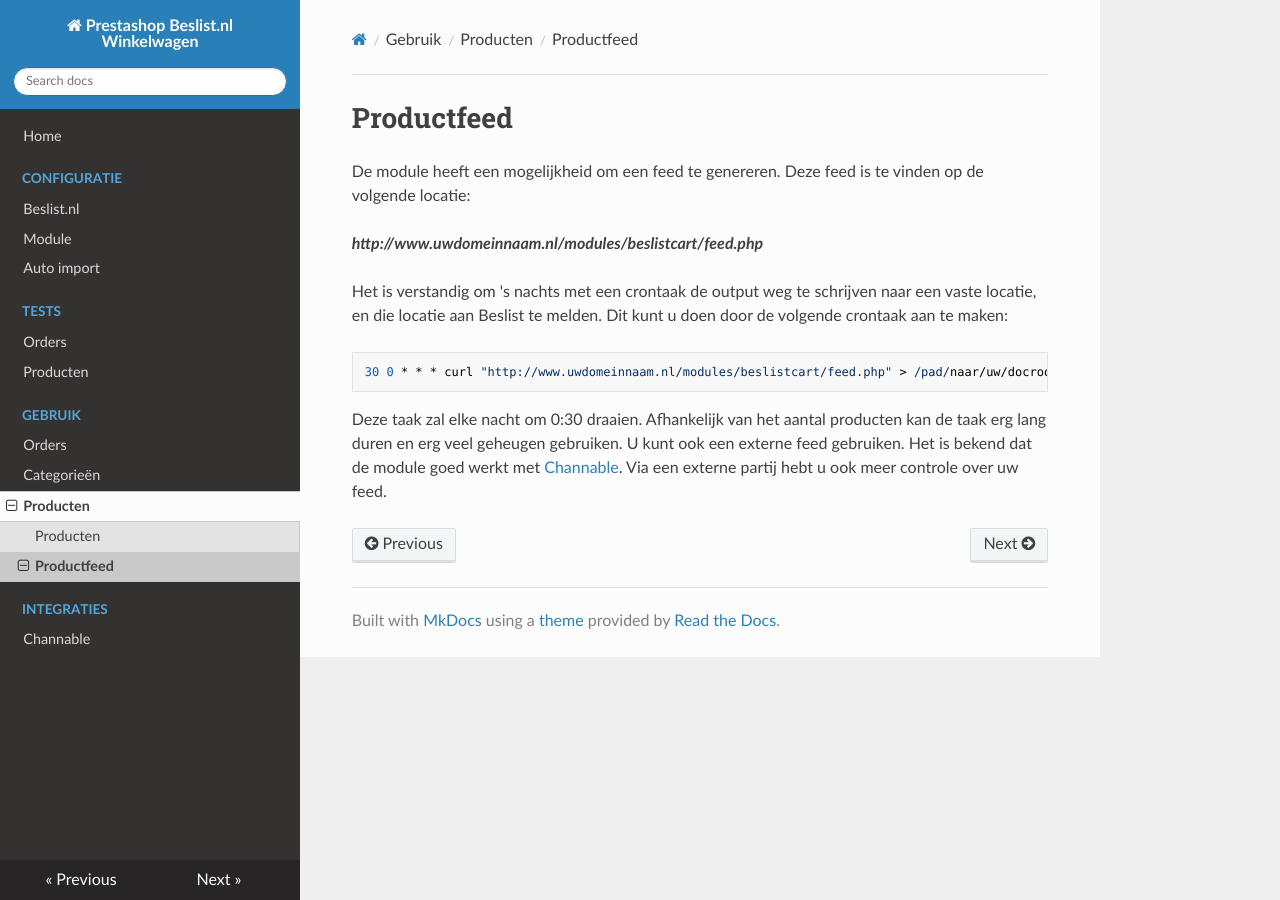
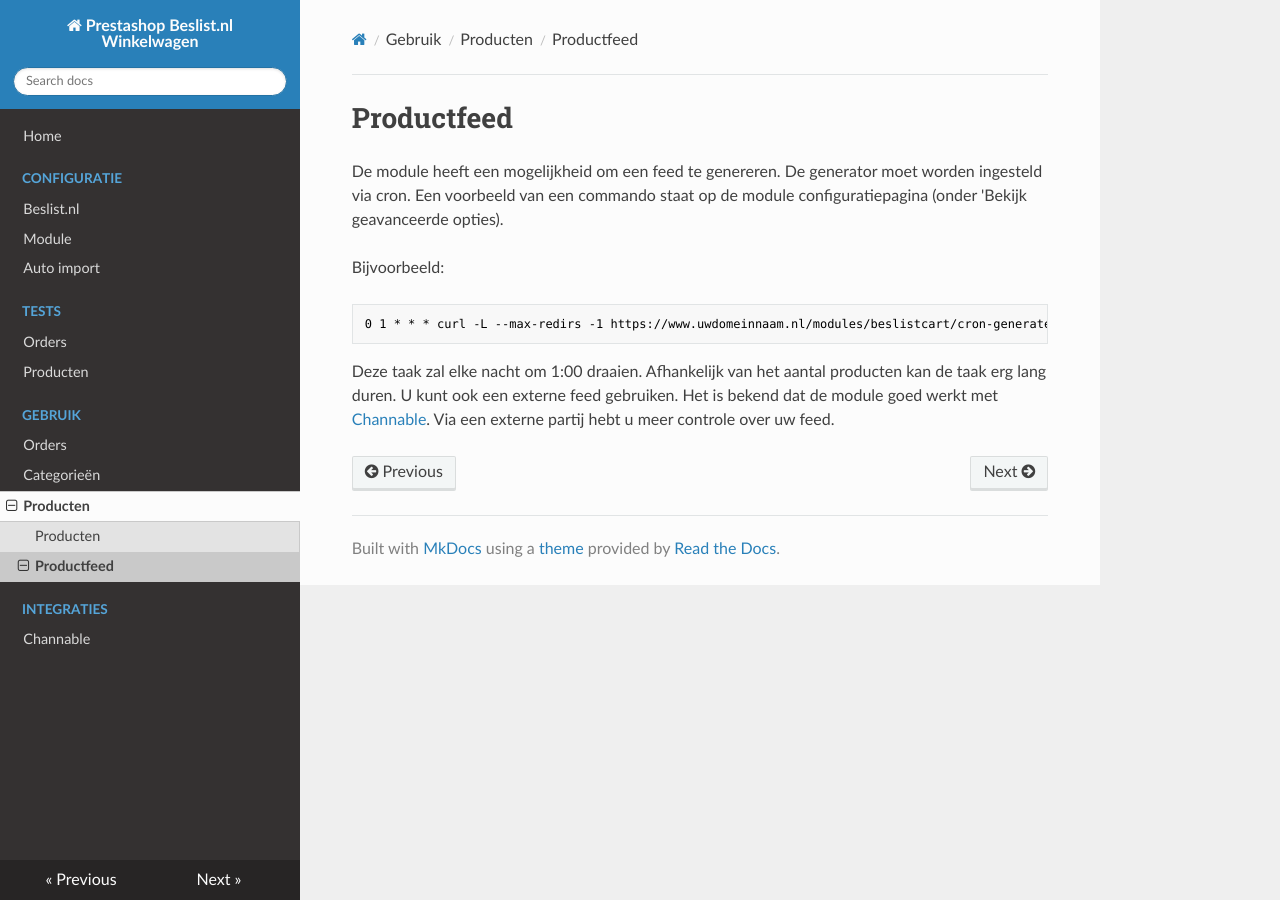
Before and after one commit to werkaandewebshop/prestashop-beslistcart-docs, an MkDocs documentation site: the page built from docs/gebruik/producten/productfeed.md, in a window 1280 px wide. Built offline with MkDocs 1.6.1, drawn with Linux system fonts in a browser that asks for light colours; nearby versions of some CDN libraries; old or Windows-style settings are respelled for this version of MkDocs.

Commit message:
Use new productfeed documentation

````diff
--- a/docs/gebruik/producten/productfeed.md
+++ b/docs/gebruik/producten/productfeed.md
@@ -1,13 +1,12 @@
 # Productfeed
 
-De module heeft een mogelijkheid om een feed te genereren. Deze feed is te vinden op de volgende locatie:
+De module heeft een mogelijkheid om een feed te genereren. De generator moet worden ingesteld via cron.
+Een voorbeeld van een commando staat op de module configuratiepagina (onder 'Bekijk geavanceerde opties).
 
-***http://www.uwdomeinnaam.nl/modules/beslistcart/feed.php***
+Bijvoorbeeld:
 
-Het is verstandig om 's nachts met een crontaak de output weg te schrijven naar een vaste locatie, en die locatie aan Beslist te melden. Dit kunt u doen door de volgende crontaak aan te maken:
-
-```
-30 0 * * * curl "http://www.uwdomeinnaam.nl/modules/beslistcart/feed.php" > /pad/naar/uw/docroot/beslist.xml
+```bash
+0 1 * * * curl -L --max-redirs -1 https://www.uwdomeinnaam.nl/modules/beslistcart/cron-generate.php?secure_key=XXXYYY111222333  &>/dev/null
 ```
 
-Deze taak zal elke nacht om 0:30 draaien. Afhankelijk van het aantal producten kan de taak erg lang duren en erg veel geheugen gebruiken. U kunt ook een externe feed gebruiken. Het is bekend dat de module goed werkt met [Channable](http://www.channable.com). Via een externe partij hebt u ook meer controle over uw feed.
+Deze taak zal elke nacht om 1:00 draaien. Afhankelijk van het aantal producten kan de taak erg lang duren. U kunt ook een externe feed gebruiken. Het is bekend dat de module goed werkt met [Channable](http://www.channable.com). Via een externe partij hebt u meer controle over uw feed.
--- a/mkdocs.yml
+++ b/mkdocs.yml
@@ -3,7 +3,7 @@
 theme: readthedocs
 strict: true
 
-pages:
+nav:
   - Home: index.md
   - Configuratie:
     - 'Beslist.nl': configuratie/beslist.md
````
Also changed, not shown: 1 other file.
